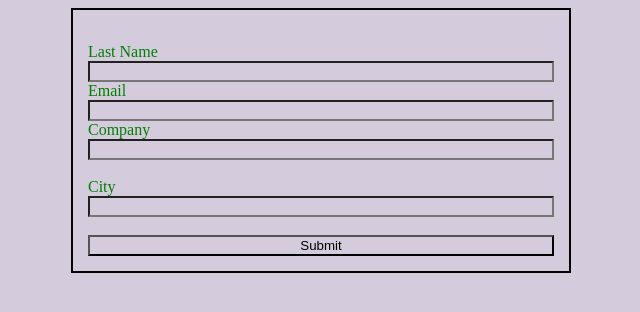
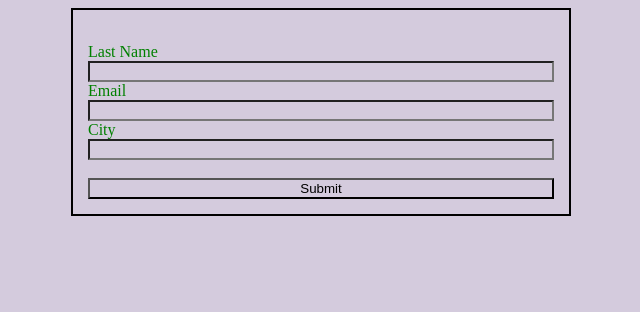
Before and after one commit to himanshudixit-web/webleadproject, a plain HTML site: page project.html in a window 1280 px wide. Shown: the whole page, without its empty margins (319-959 px from the left). Drawn offline with Linux system fonts and the light colour scheme.

Commit message:
project.css

```diff
--- a/project.html
+++ b/project.html
@@ -26,7 +26,6 @@
 
     <label for="email">Email</label><input  id="email" maxlength="80" name="email" size="20" type="text" required = "true /><br>
 
-    <label for="company" >Company</label><input  id="company" maxlength="40" name="company" size="20" type="text" /><br>
 
     <label for="city">City</label><input  id="city" maxlength="40" name="city" size="20" type="text" /><br>
 
```
